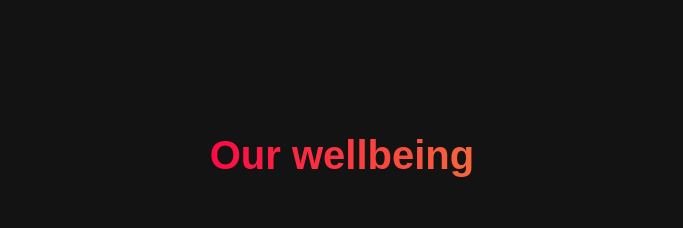
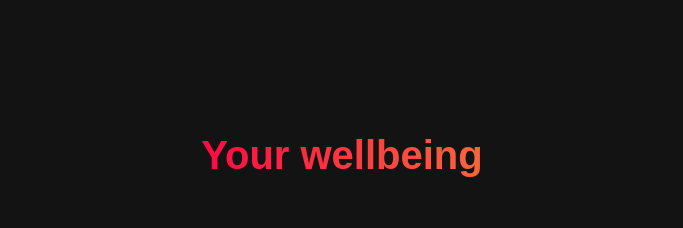
Before and after one commit to Calgary-Hackathon/Normality, a plain HTML site: page Normality/index.html in a window 1280 px wide. Shown: the part 1720-1948 px from the top of the page, without its empty margins (298-981 px from the left). Drawn offline with Linux system fonts and the light colour scheme.

Commit message:
Update index.html

```diff
--- a/Normality/index.html
+++ b/Normality/index.html
@@ -64,7 +64,7 @@
       </div>
     <!-- WellBeing Section -->
     <div class="wellbeing" id="wellbeing">
-        <h1>Our wellbeing</h1>
+        <h1>Your wellbeing</h1>
         <div class="wellbeing__wrapper">
           <div class="wellbeing__card">
             <h2>Depression</h2>
```
